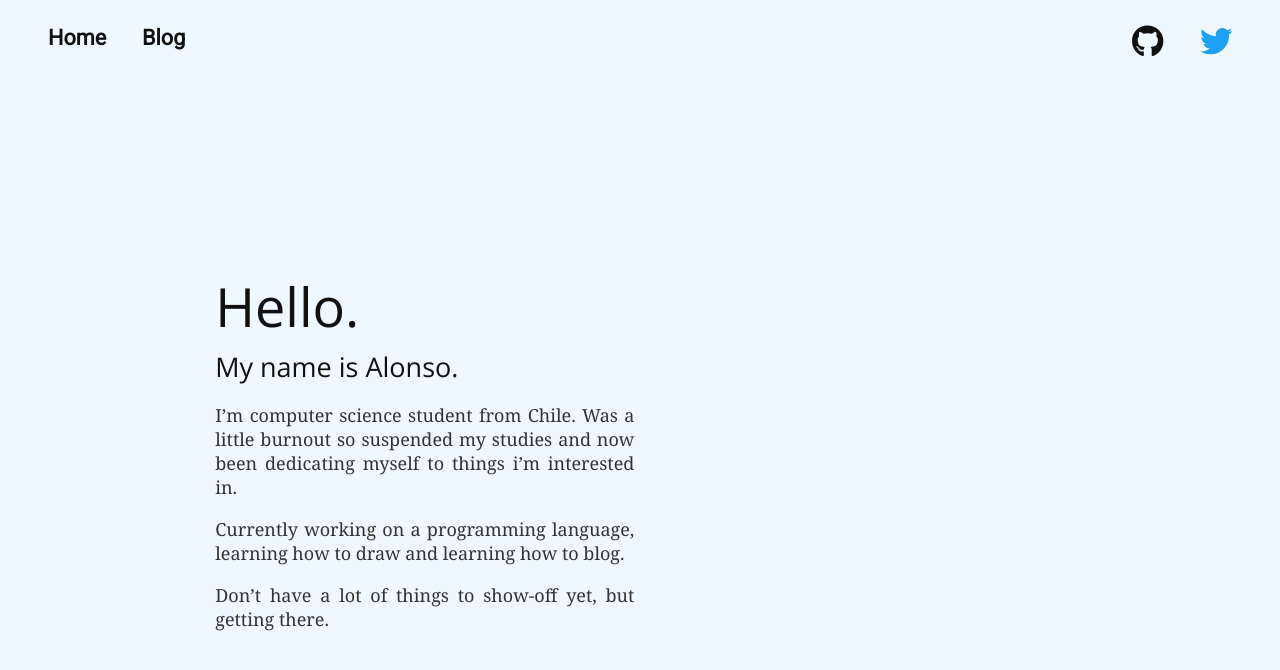
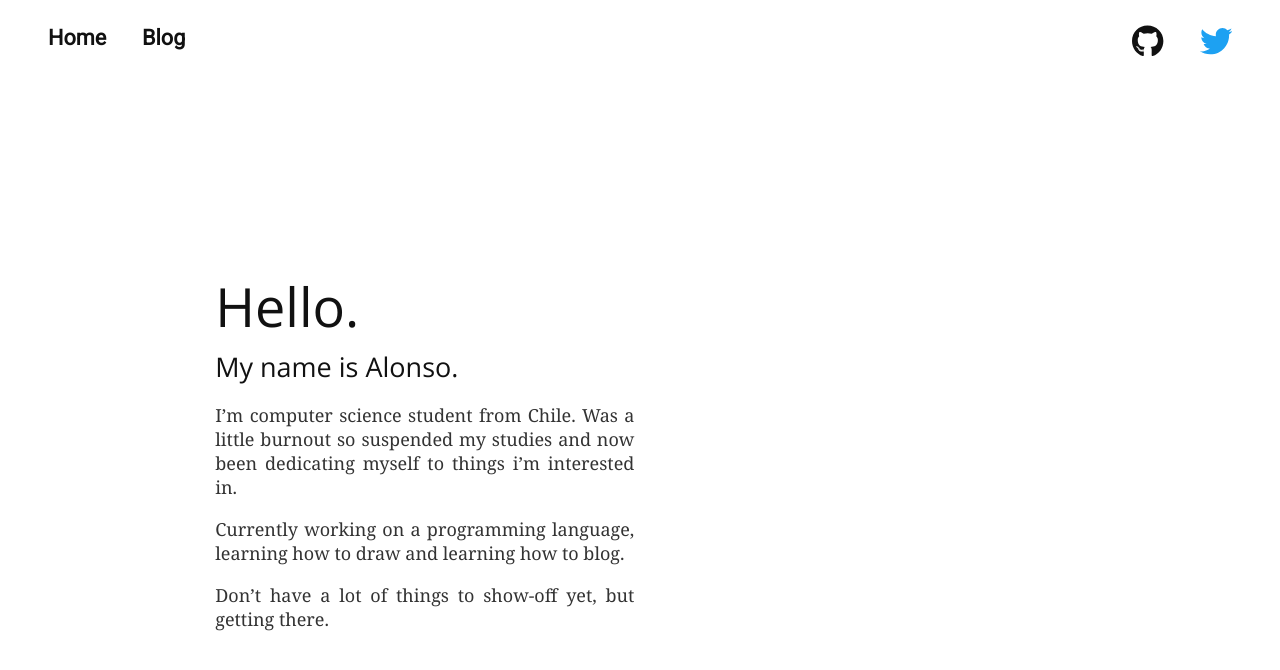
Before and after one commit to amzamora/amzamora.github.io, a Jekyll site: the page built from index.markdown, in a window 1280 px wide. Shown: the top 670 px of the page. Built offline with Jekyll 4.4.1, drawn with Linux system fonts in a browser that asks for light colours.

Commit message:
Changed background color

```diff
--- a/_sass/variables.scss
+++ b/_sass/variables.scss
@@ -14,5 +14,5 @@ $merrieweather-font: 'Merriweather';
 $primary-text-color: #111;
 $secondary-text-color: #333;
 $base-font-size: 18px;
-$background-color: aliceblue;
+$background-color: #fff;
 $header-height: 4.8rem;
--- a/assets/main.js
+++ b/assets/main.js
@@ -6,15 +6,9 @@ function setHeaderStyle() {
     if (document.documentElement.scrollTop === 0) {
         header.style.backgroundColor = "";
         header.style.boxShadow = "";
-        //header.style.height = "";
 
     } else {
         header.style.boxShadow = "0px 2px 2px rgba(0, 0, 0, 0.1)";
-        //header.style.height = "4.2rem";
-        if (CSS.supports("backdrop-filter", "blur(20px)")) {
-            header.style.backdropFilter = "blur(20px)";
-        } else {
-            header.style.backgroundColor = "aliceblue";
-        }
+        header.style.backgroundColor = window.getComputedStyle(document.body, null).getPropertyValue('background-color');
     }
 }
```
